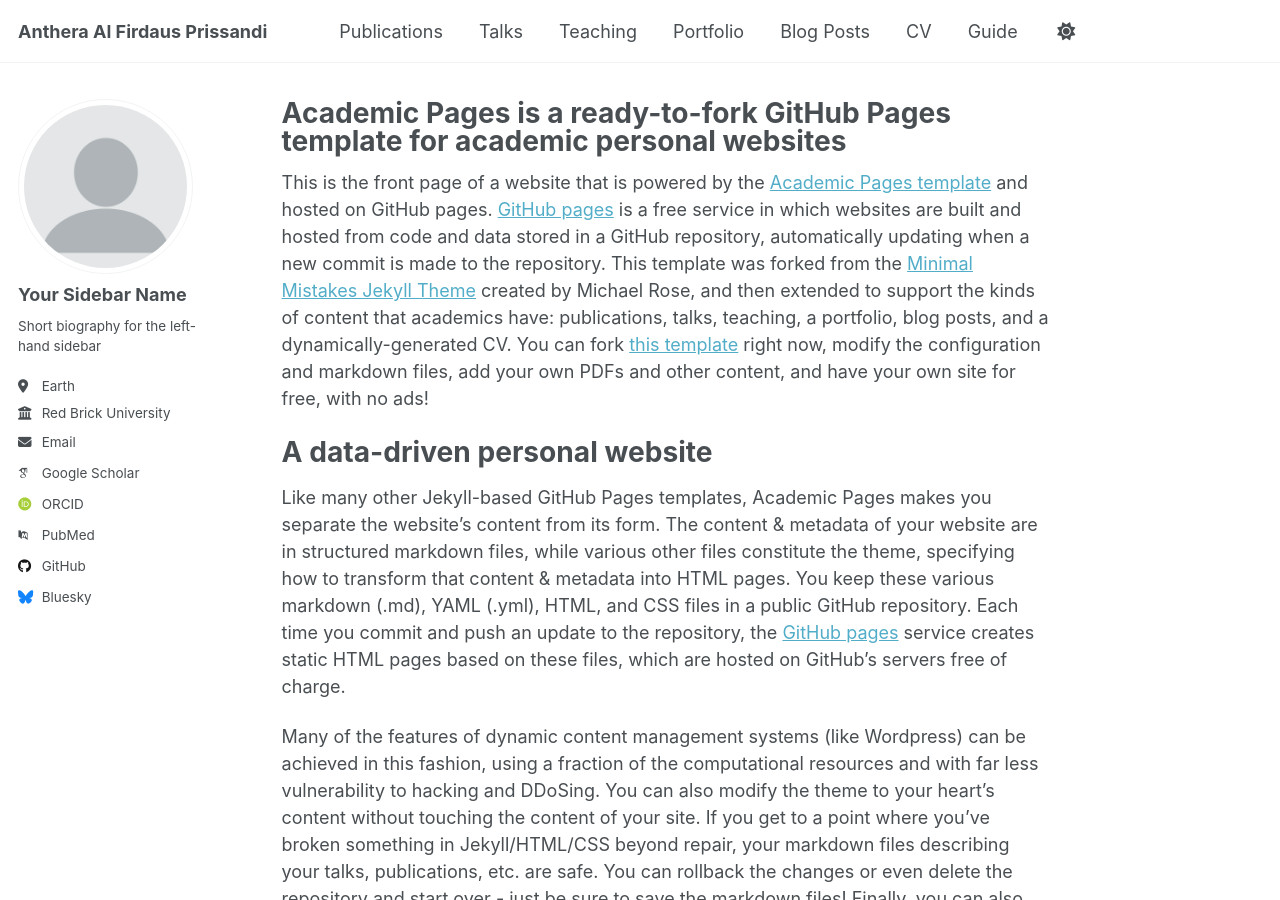
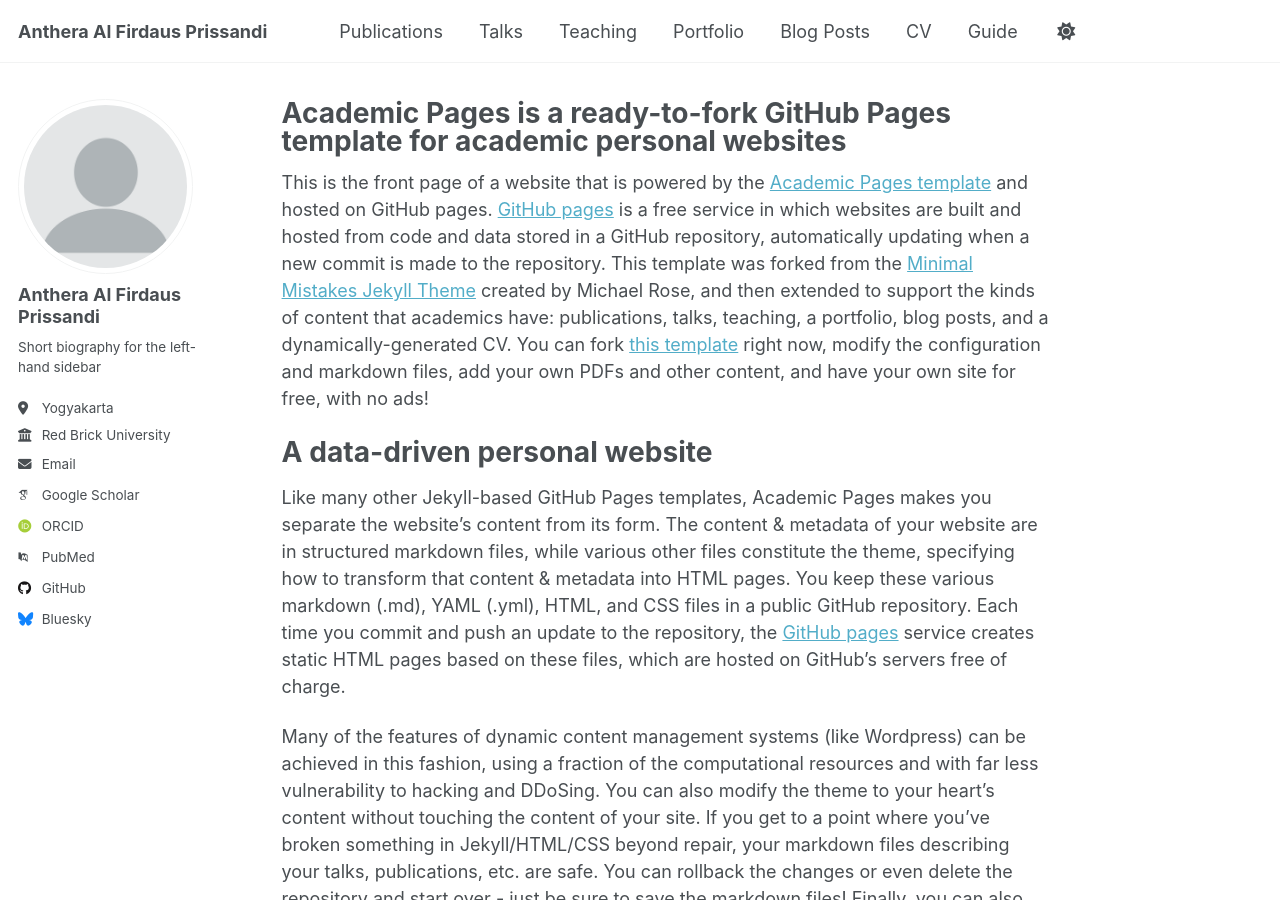
Before and after one commit to therahendrawan/Anthera.github.io, a Jekyll site: the page built from _pages/about.md, in a window 1280 px wide and 900 px high. Built offline with Jekyll 4.4.1, drawn with Linux system fonts in a browser that asks for light colours; some web fonts are replaced.

Commit message:
Update _config.yml

```diff
--- a/_config.yml
+++ b/_config.yml
@@ -23,10 +23,10 @@ repository               : "academicpages/academicpages.github.io"
 author:
   # Biographic information
   avatar           : "profile.png"
-  name             : "Your Sidebar Name"
+  name             : "Anthera Al Firdaus Prissandi"
   pronouns         : # example: "she/her"
   bio              : "Short biography for the left-hand sidebar"
-  location         : "Earth"
+  location         : "Yogyakarta"
   employer         : "Red Brick University"
   uri              : # URL
   email            : "none@example.org"
```
